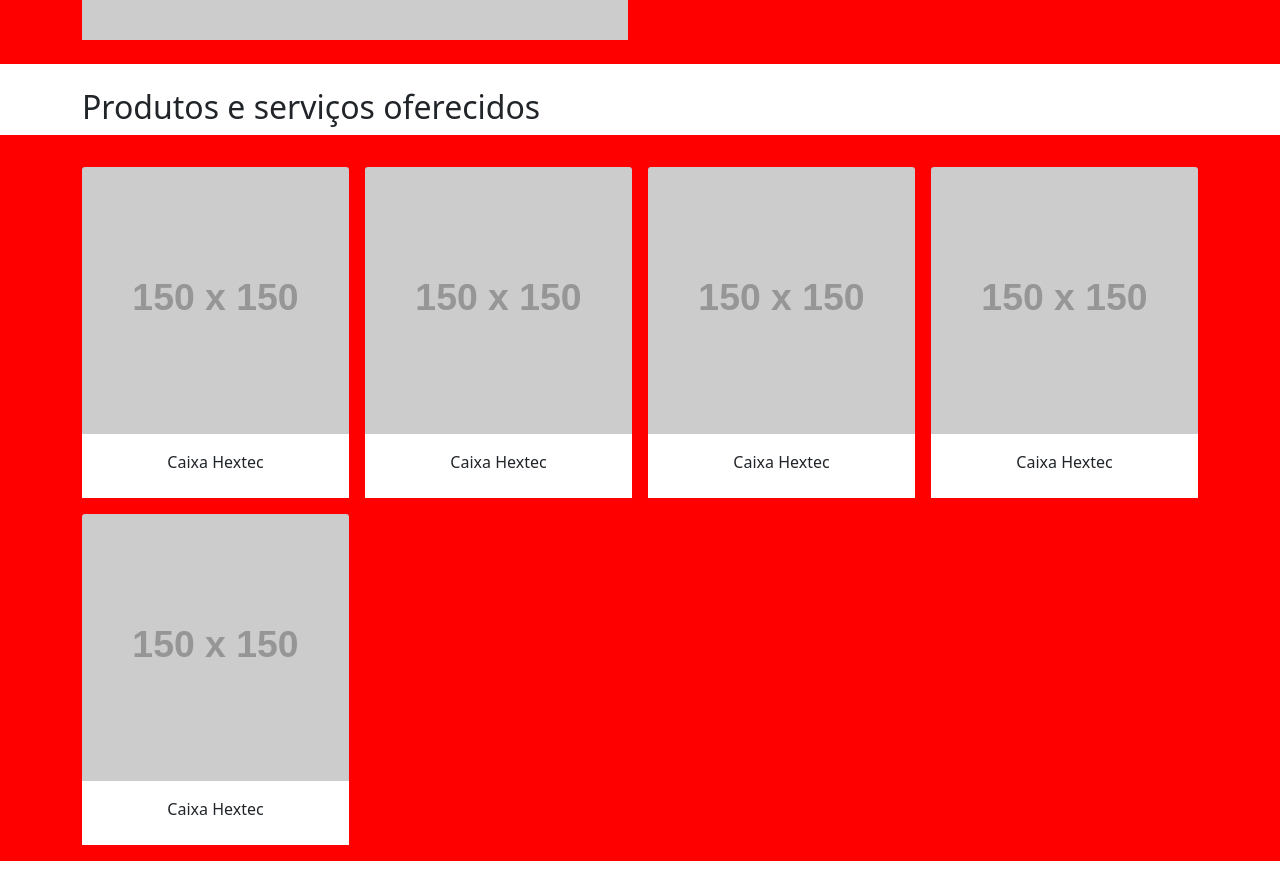
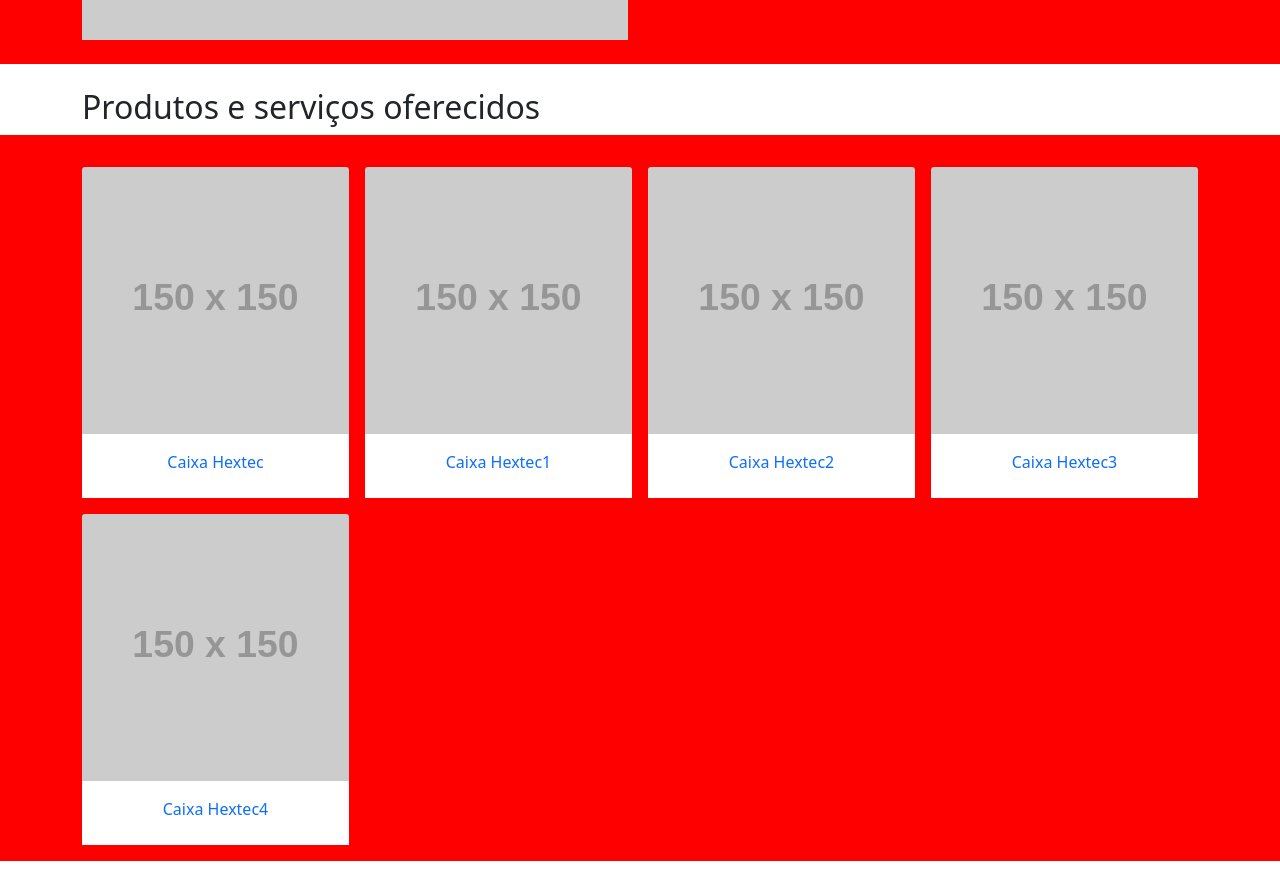
Before and after one commit to BrunoBatalha/frontend-sistema-de-marketplace, a plain HTML site: page profile-shop.html in a window 1280 px wide. Shown: the part 680-1565 px from the top of the page. Drawn offline with nearby package versions, Linux system fonts and the light colour scheme; placeholder pictures from the web are drawn by us.

Commit message:
load mock items shop

```diff
--- a/profile-shop.html
+++ b/profile-shop.html
@@ -58,38 +58,7 @@
         <h2 class="container">Produtos e serviços oferecidos</h2>
         <div class="bg-light">
             <div class="container">
-                <div class="row py-3 g-3 mt-2">
-                    <div class="col-lg-3 col-md-4 col-sm-6 bg-transparent">
-                        <img class="card-img-top" src="https://via.placeholder.com/150.png/09f/fff?text=produto">
-                        <div class="card-body bg-white">
-                            <p class="card-title text-center">Caixa Hextec</p>
-                        </div>
-                    </div>
-                    <div class="col-lg-3 col-md-4 col-sm-6 bg-transparent">
-                        <img class="card-img-top" src="https://via.placeholder.com/150.png/09f/fff?text=produto">
-                        <div class="card-body bg-white">
-                            <p class="card-title text-center">Caixa Hextec</p>
-                        </div>
-                    </div>
-                    <div class="col-lg-3 col-md-4 col-sm-6 bg-transparent">
-                        <img class="card-img-top" src="https://via.placeholder.com/150.png/09f/fff?text=produto">
-                        <div class="card-body bg-white">
-                            <p class="card-title text-center">Caixa Hextec</p>
-                        </div>
-                    </div>
-                    <div class="col-lg-3 col-md-4 col-sm-6 bg-transparent">
-                        <img class="card-img-top" src="https://via.placeholder.com/150.png/09f/fff?text=produto">
-                        <div class="card-body bg-white">
-                            <p class="card-title text-center">Caixa Hextec</p>
-                        </div>
-                    </div>
-                    <div class="col-lg-3 col-md-4 col-sm-6 bg-transparent">
-                        <img class="card-img-top" src="https://via.placeholder.com/150.png/09f/fff?text=produto">
-                        <div class="card-body bg-white">
-                            <p class="card-title text-center">Caixa Hextec</p>
-                        </div>
-                    </div>
-                </div>
+                <div class="row py-3 g-3 mt-2" id="shop-items-offered"></div>
             </div>
         </div>
     </section>
--- a/src/css/global.css
+++ b/src/css/global.css
@@ -9,3 +9,10 @@
 .bg-light {
   background-color: red !important;
 }
+
+a {
+  text-decoration: none;
+}
+a:hover {
+  text-decoration: underline;
+}
--- a/src/pages/profile-shop/profile-shop.js
+++ b/src/pages/profile-shop/profile-shop.js
@@ -4,6 +4,7 @@ $(document).ready(function () {
     function fillProfileShop() {
         const wrapperDetails = $('#shop-details');
         const wrapperBanner = $('#shop-banner');
+        const wrapperItemsOffered = $('#shop-items-offered');
         loadMock(getParamUrl(CONSTANTS.URL_PARAMS.SHOP_ID)).then(shop => {
             const htmlDetails =
                 dom.getHtmlDetail(CONSTANTS.LABELS.ADDRESS, shop.address) +
@@ -11,6 +12,7 @@ $(document).ready(function () {
                 dom.getHtmlDetail(CONSTANTS.LABELS.TYPES_OF_PRODUCTS, shop.typesOfProducts);
             wrapperDetails.html(htmlDetails);
             wrapperBanner.html(dom.getHtmlBanner(shop.image))
+            wrapperItemsOffered.html(dom.getHtmlItemsOffered(shop.items));
         })
     }
 
@@ -21,27 +23,61 @@ $(document).ready(function () {
                 address: "Rua Rio Javaria, 361",
                 owner: "Jayce Talis",
                 typesOfProducts: "Cama, mesa e banho",
-                name: "Pilltover Shop"
+                name: "Pilltover Shop",
+                items: [
+                    {
+                        name: "Caixa Hextec",
+                        image: "https://via.placeholder.com/150.png/09f/fff?text=produto"
+                    },
+                    {
+                        name: "Caixa Hextec1",
+                        image: "https://via.placeholder.com/150.png/09f/fff?text=produto"
+                    },
+                    {
+                        name: "Caixa Hextec2",
+                        image: "https://via.placeholder.com/150.png/09f/fff?text=produto"
+                    },
+                    {
+                        name: "Caixa Hextec3",
+                        image: "https://via.placeholder.com/150.png/09f/fff?text=produto"
+                    },
+                    {
+                        name: "Caixa Hextec4",
+                        image: "https://via.placeholder.com/150.png/09f/fff?text=produto"
+                    },
+                ]
             });
         })
     }
 
-    function getParamUrl(param){
+    function getParamUrl(param) {
         const params = new URLSearchParams(window.location.search);
         return params.get(param);
     }
 
     const dom = {
-        getHtmlDetail(titleDetail, text) {
+        getHtmlDetail: function (titleDetail, text) {
             return `
                 <span class="profile-shop__text-details--bold">${titleDetail}:</span>
                 <p class="profile-shop__text-details">${text}</p>
             `;
         },
-        getHtmlBanner(imageUrl) {
+        getHtmlBanner: function (imageUrl) {
             return `
                 <img  src="${imageUrl}" class="w-100 mb-2">
             `;
         },
+        getHtmlItemsOffered: function (products) {
+            return products.reduce((accumulator, product) => {
+                return `${accumulator}
+                    <a href="profile-product.html" class="col-lg-3 col-md-4 col-sm-6 bg-transparent">
+                        <img class="card-img-top" src="${product.image}">
+                        <div class="card-body bg-white">
+                            <p class="card-title text-center">${product.name}</p>
+                        </div>
+                    </a>
+                `;
+            }, "")
+        }
     }
 });
```
